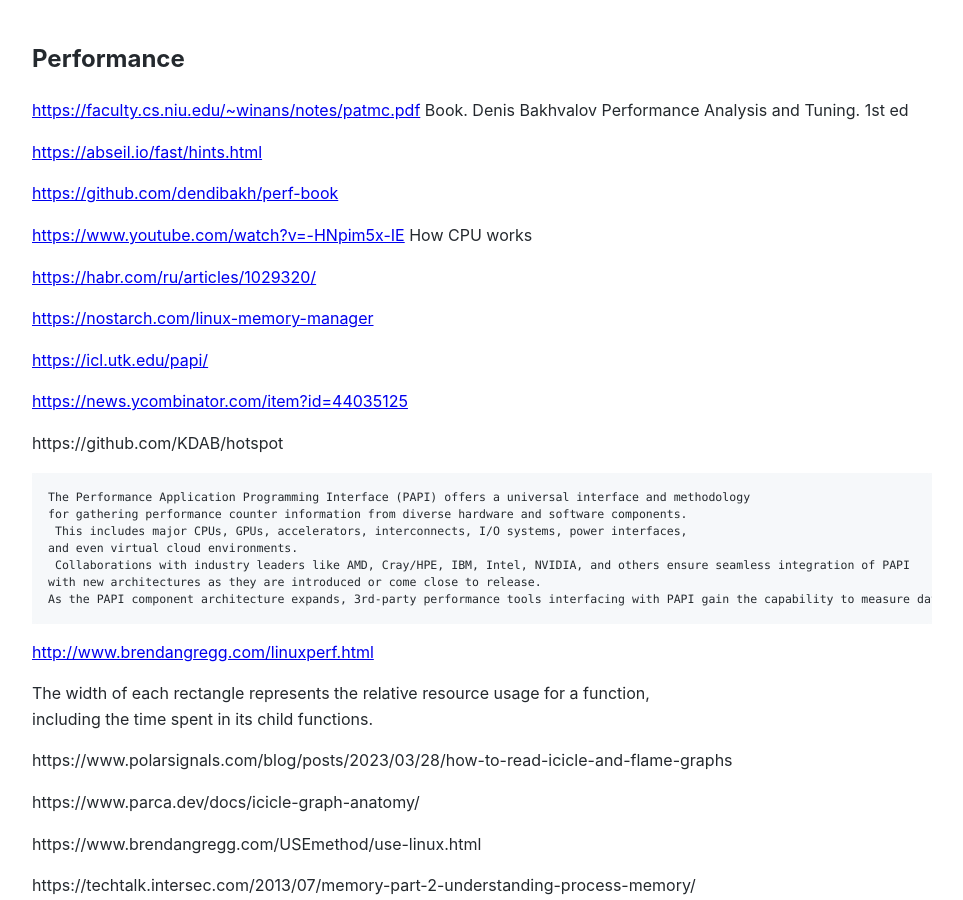
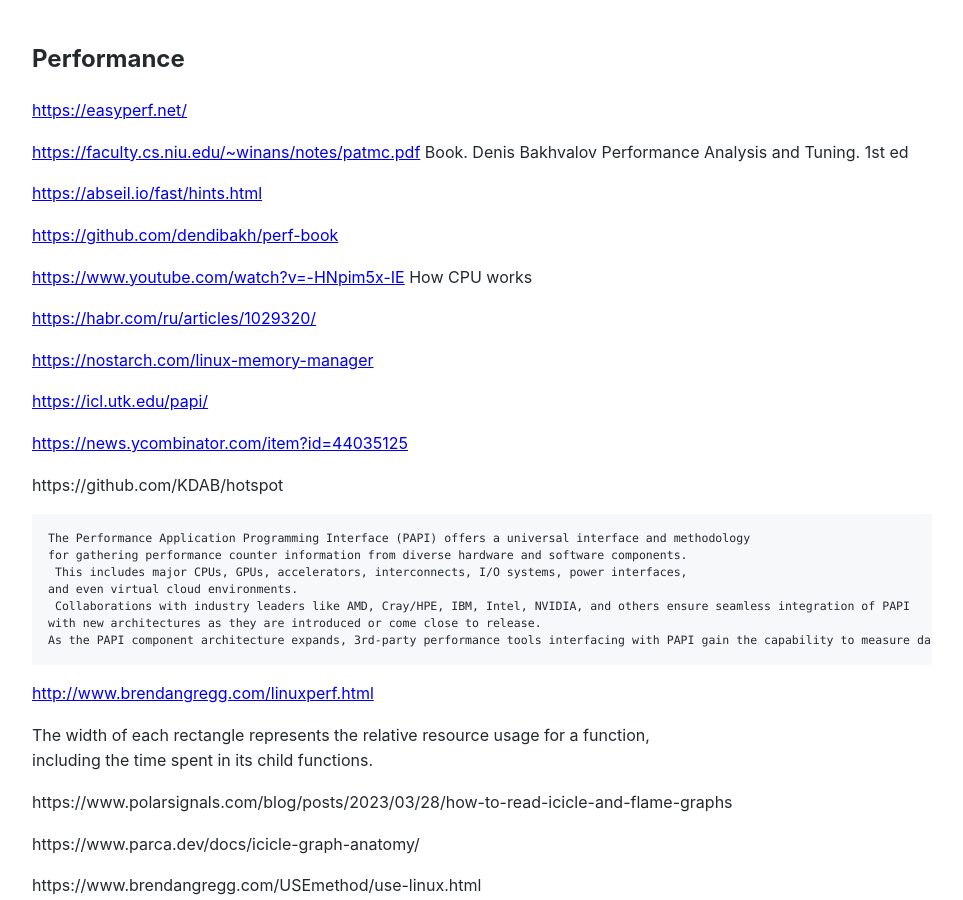
Before and after one commit to Michael-Lubinsky/michael-lubinsky.github.com, a Jekyll site: the page built from cpp/performance.md, in a window 1280 px wide and 900 px high. Shown: the whole window, without its empty margins (158-1121 px from the left). Built offline with Jekyll 4.4.1, drawn with Linux system fonts in a browser that asks for light colours; our own code applies the rules of GitHub Pages for plain Markdown files.

Commit message:
Update performance.md

```diff
--- a/cpp/performance.md
+++ b/cpp/performance.md
@@ -1,4 +1,5 @@
 ## Performance
+<https://easyperf.net/>
 
 <https://faculty.cs.niu.edu/~winans/notes/patmc.pdf> Book. Denis Bakhvalov Performance Analysis and Tuning. 1st ed
 
```
